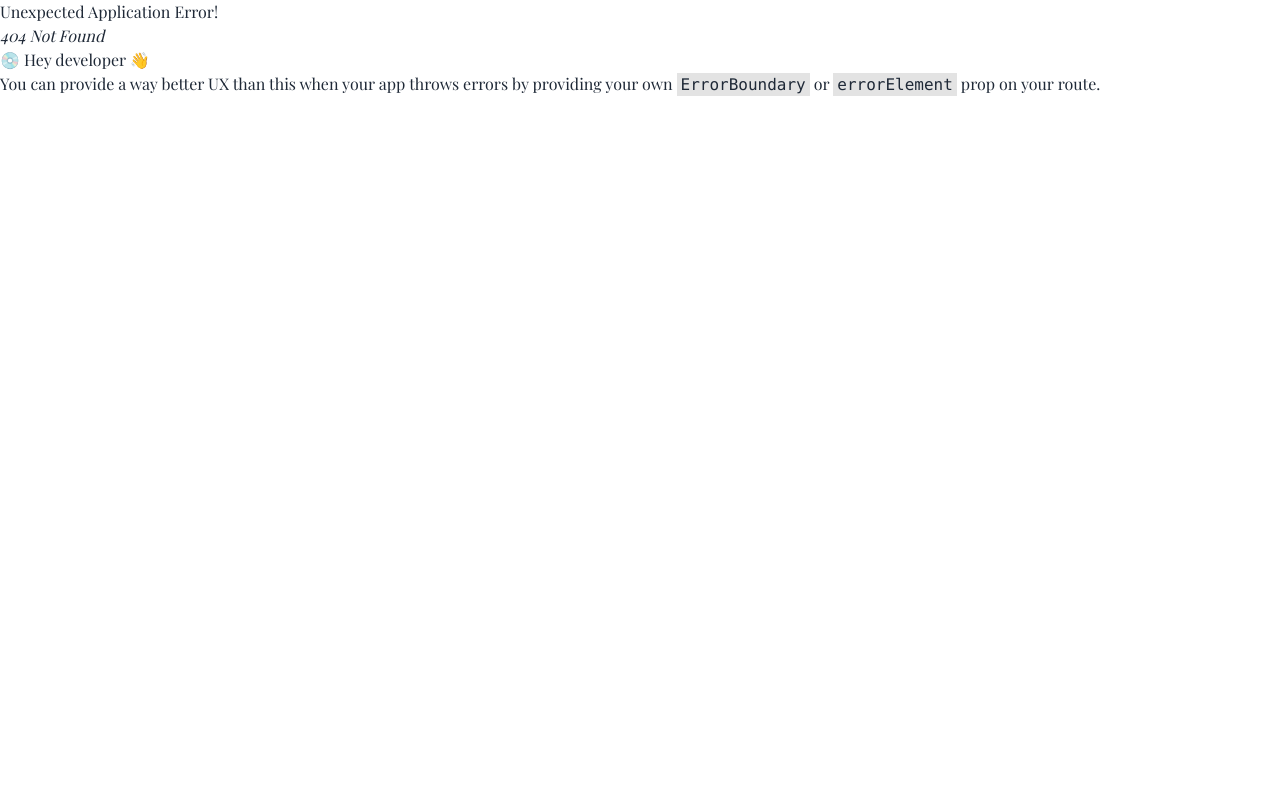
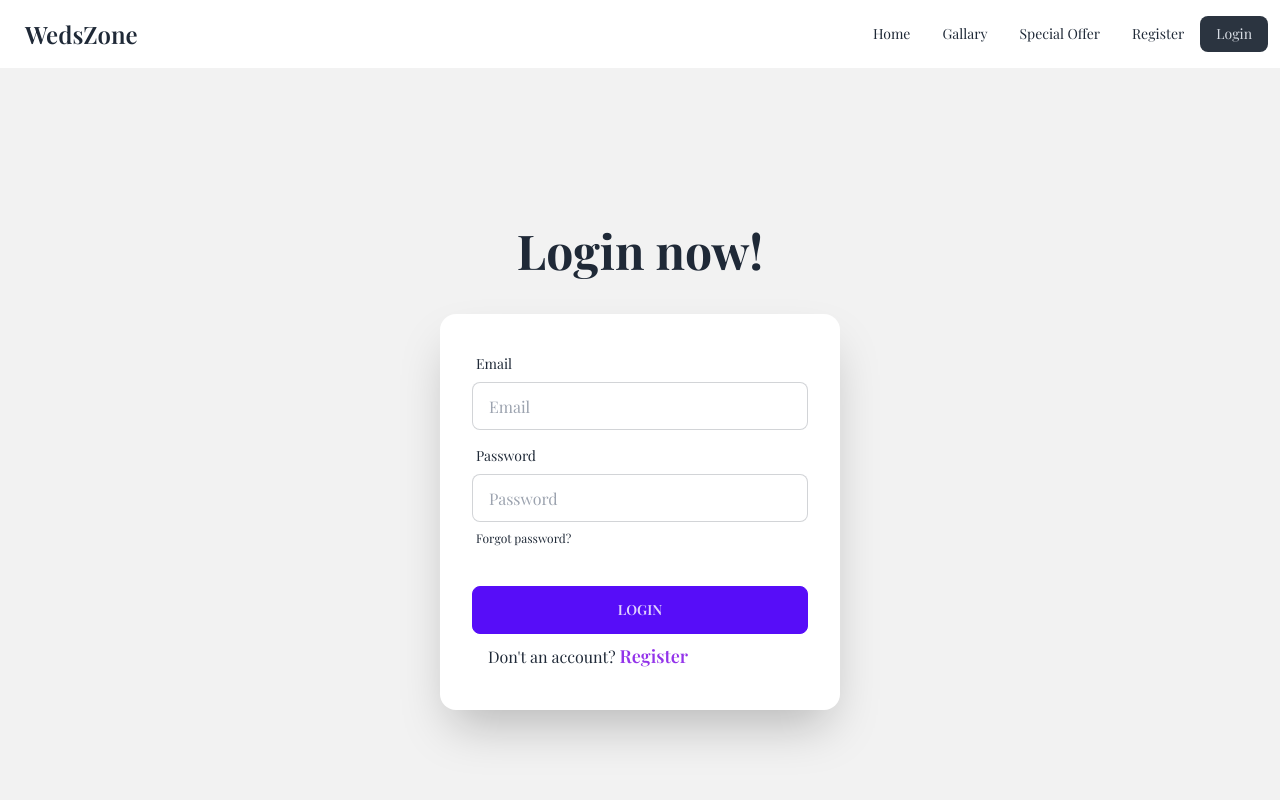
Before and after one commit to rhakib/wedding-management, a React (Vite) app: page /login in a window 1280 px wide. Before the commit this address had no page. Shown: the top 800 px of the page. Built offline with nearby package versions, Linux system fonts and the light colour scheme; a web font is replaced by a local one.

Commit message:
login and registration page design done

```diff
--- a/public/data.json
+++ b/public/data.json
@@ -29,7 +29,7 @@
         "img": "https://i.ibb.co/37mqQ33/services1.jpg",
         "price": 550,
         "description": "Wedding decorations are the artistic expression of a couples love story, transforming venues into enchanting, personalized spaces that capture the essence of their union. These carefully chosen elements evoke emotion, create ambiance, and leave a lasting impression on all who attend. At the heart of wedding decorations are florals. From elegant bouquets to intricate centerpieces, flowers bring life and color to the celebration. These details elevate the dining experience and offer a glimpse into the couples taste and personality. Banners, signage, and custom backdrops add a personal touch, telling the couples love story and guiding guests through the event. Photo booths and props provide entertainment and create memorable keepsakes. Wedding decorations extend to the bride and grooms attire, reflecting their style and setting the tone for the day. From the wedding arch to the reception dance floor, every detail contributes to the overall design, making it a visual symphony that celebrates love, commitment, and the beginning of a beautiful journey together.",
-        "shortDes": "Wedding decorations are the artistic expression of a couples love story, personalized spaces that capture the essence.",
+        "shortDes": "Wedding decorations are the artistic expression of a couples story, personalized spaces that capture the essence.",
         "serviceDetail" : ["Event Lighting and Draping", "Floral Arrangements and Centerpieces", "Linen and Tableware Rentals","Backdrop and Photo Booth Design", "Ceiling and Ceiling Treatment Decor"]
 
     },
@@ -58,7 +58,7 @@
         "img": "https://i.ibb.co/PwqXQCM/services6.jpg",
         "price": 450,
         "description": "A wedding album is a timeless and cherished keepsake that encapsulates the magic and emotion of a couples special day in a tangible form. Its a meticulously crafted compilation of the most memorable moments, transformed into high-quality printed images, and carefully arranged in a beautifully bound book or album. The creation of a wedding album is an art form in itself. The quality of a wedding album is paramount. Premium materials, such as archival paper, leather covers, and fine printing techniques, ensure that the album stands the test of time, preserving the memories for generations to come. In an age of digital imagery, a wedding album serves as a tangible heirloom, a piece of art that can be passed down through families, shared with friends, and cherished as a symbol of enduring love. It transforms a collection of photographs into a treasured legacy, making the wedding album an essential and sentimental part of any couples journey into marriage.",
-        "shortDes": "A wedding album is a timeless and cherished keepsake that encapsulates the magic and emotion of a couples special day.",
+        "shortDes": "A wedding album is a timeless and cherished keepsake that encapsulates the magic and emotion together of a couples special day.",
         "serviceDetail" : ["Custom Wedding Album Design", "Photo Selection and Editing", "Personalized Album Printing","Digital Wedding Album Creation", "Parent and Guest Albums"]
     }
 ]
--- a/src/Components/Navbar/NavBar.jsx
+++ b/src/Components/Navbar/NavBar.jsx
@@ -3,11 +3,15 @@ import { Link, NavLink } from "react-router-dom";
 const NavBar = () => {
     const navLinks = <>
         <li><NavLink to='/'>Home</NavLink></li>
-        <li><NavLink to='/case'>Case Study</NavLink></li>
+        <li><NavLink to='/case'>Gallary</NavLink></li>
         <li><NavLink to='/offer'>Special Offer</NavLink></li>
+        <li><NavLink to='/register'>Register</NavLink></li>
+        <li><NavLink to='/login'>Login</NavLink></li>
+
 
     </>
     return (
+        <>
             <div className="navbar bg-base-100">
                 <div className="navbar-start">
                     <div className="dropdown">
@@ -20,15 +24,14 @@ const NavBar = () => {
                     </div>
                     <Link to={'/'}><a className="btn btn-ghost normal-case text-2xl">WedsZone</a></Link>
                 </div>
-            <div className="navbar-center hidden lg:flex">
+                <div className="navbar-end hidden lg:flex">
                     <ul className="menu menu-horizontal px-1">
                         {navLinks}
                     </ul>
                 </div>
-            <div className="navbar-end">
-                <a className="btn">Login</a>
             </div>
-        </div>
+
+        </>
     );
 };
 
--- a/src/Components/Services/CardDetails.jsx
+++ b/src/Components/Services/CardDetails.jsx
@@ -26,7 +26,7 @@ const CardDetails = ({ service }) => {
                         </div>
 
                         <div className="">
-                            <button className='btn text-white text-xl bg-slate-400 bg-opacity-50 w-1/2'>Book a Consultation</button>
+                            <button className='btn text-white text-xl bg-slate-400 bg-opacity-50 md:w-1/2'>Book a Consultation</button>
                         </div>
                     </div>
                 </div>
--- a/src/Components/Stories/Stories.jsx
+++ b/src/Components/Stories/Stories.jsx
@@ -3,10 +3,10 @@ import stories from '../../assets/stories.jpg'
 const Stories = () => {
     return (
         <>  <h2 className='text-center text-5xl text-white my-16'>We Create Stories</h2>
-            <div className="card bg-base-100 shadow-xl grid grid-cols-1 md:grid-cols-2  gap-6">
-                <figure><img className='h-[500px] w-full' src={stories} alt="" /></figure>
-                <div className="text-center text-white md:mt-12 space-y-6">
-                    <p className='text-left w-[550px] text-2xl mt-36'>&quot;I am so happy that I chose WedsZone to organize my wedding. The team was so friendly and helpful throughout the process, and did a wonderful job of helping me get everything done in a very short time frame.&quot;
+            <div className="card bg-base-100 shadow-xl grid grid-cols-1 md:grid-cols-2 p-4 md:gap-6">
+                <figure><img className='h-[300px] md:h-[400px] lg:h-[500px] w-full' src={stories} alt="" /></figure>
+                <div className="text-center text-white lg:mt-12 ">
+                    <p className='text-left lg:w-[550px] text-2xl mt-12 lg:mt-36'>&quot;I am so happy that I chose WedsZone to organize my wedding. The team was so friendly and helpful throughout the process, and did a wonderful job of helping me get everything done in a very short time frame.&quot;
                     <br />
                     <br />
                     - Lauren
--- /dev/null
+++ b/src/Pages/ErrorPage.jsx
@@ -0,0 +1,16 @@
+import { Link } from 'react-router-dom';
+
+    const ErrorPage = () => {
+        return (
+            <>
+                <div className='flex justify-center mt-12'>
+                    <img className='rounded-xl' src="error.jpg" alt="" />
+                </div>
+                <Link className='flex justify-center mt-8' to='/'>
+                    <button className='bg-red-400 px-3 py-2 font-bold text-white rounded-md'>Go Back</button>
+                </Link>
+            </>
+        );
+    };
+
+export default ErrorPage;
--- a/src/Pages/Home.jsx
+++ b/src/Pages/Home.jsx
@@ -11,7 +11,7 @@ const Home = () => {
         <div>
             <Banner></Banner>
             <h2 className="text-center text-5xl mt-12 text-white font-medium">Services you will get</h2>
-            <div className="grid grid-cols-1 md:grid-cols-2 lg:grid-cols-3 mt-12 gap-12">
+            <div className="grid grid-cols-1 md:grid-cols-2 lg:grid-cols-3 p-4 mt-12 gap-12">
 
                 {
                     data.map(service => <Services key={service.id} service={service}></Services>)
--- /dev/null
+++ b/src/Pages/Login.jsx
@@ -0,0 +1,50 @@
+import React from 'react';
+import { Link } from 'react-router-dom';
+
+const Login = () => {
+
+    const handleLogin = (e) => {
+
+        e.preventDefault()
+        const form = new FormData(e.currentTarget)
+
+        const email = form.get('email');
+        const password = form.get('password');
+        console.log(email, password);
+}
+    return (
+        <div className="hero min-h-screen bg-base-200">
+            <div className="hero-content flex-col">
+                <div className="text-center lg:text-left">
+                    <h1 className="text-5xl font-bold">Login now!</h1>
+                </div>
+                <div className="card flex-shrink-0 w-[400px] shadow-2xl mt-6 bg-base-100">
+                    <form onSubmit={handleLogin} className="card-body">
+                        <div className="form-control">
+                            <label className="label">
+                                <span className="label-text">Email</span>
+                            </label>
+                            <input type="email" name='email' placeholder="Email" className="input input-bordered" />
+                        </div>
+                        <div className="form-control">
+                            <label className="label">
+                                <span className="label-text">Password</span>
+                            </label>
+                            <input type="password" name='password' placeholder="Password" className="input input-bordered" />
+                            <label className="label">
+                                <a href="#" className="label-text-alt link link-hover">Forgot password?</a>
+                            </label>
+                        </div>
+                        <div className="form-control mt-6">
+                            <button type='submit' className="btn btn-primary">Login</button>
+                        </div>
+                        <p className='ml-4 mb-2'>Don't an account? <Link to='/register' className='text-lg hover:underline font-semibold text-purple-600 '>Register</Link></p>
+
+                    </form>
+                </div>
+            </div>
+        </div>
+    );
+};
+
+export default Login;
--- /dev/null
+++ b/src/Pages/Register.jsx
@@ -0,0 +1,61 @@
+import React from 'react';
+import { Link } from 'react-router-dom';
+
+const Register = () => {
+
+    const handleRegister = (e) => {
+
+            e.preventDefault()
+            const form = new FormData(e.currentTarget)
+
+            const name = form.get('name');
+            const img = form.get('image');
+            const email = form.get('email');
+            const password = form.get('password');
+            console.log(email, name, img, password);
+    }
+
+    return (
+        <div className="hero min-h-screen bg-base-200">
+            <div className="hero-content flex-col">
+                <div className="text-center lg:text-left">
+                    <h1 className="text-5xl font-bold">Register now!</h1>
+                </div>
+                <div className="card flex-shrink-0 w-[400px] shadow-2xl mt-6 bg-base-100">
+                    <form onSubmit={handleRegister} className="card-body">
+                        <div className="form-control">
+                            <label className="label">
+                                <span className="label-text">Name</span>
+                            </label>
+                            <input type="text" name='name' placeholder="Your name" className="input input-bordered"  />
+                        </div>
+                        <div className="form-control">
+                            <label className="label">
+                                <span className="label-text">Image</span>
+                            </label>
+                            <input type="text" name='image' placeholder="Image URL" className="input input-bordered"  />
+                        </div>
+                        <div className="form-control">
+                            <label className="label">
+                                <span className="label-text">Email</span>
+                            </label>
+                            <input type="email" name='email' placeholder="Email" className="input input-bordered"  />
+                        </div>
+                        <div className="form-control">
+                            <label className="label">
+                                <span className="label-text">Password</span>
+                            </label>
+                            <input type="password" name='password' placeholder="Password" className="input input-bordered"  />
+                        </div>
+                        <div className="form-control mt-6">
+                            <button type='submit' className="btn btn-primary">Register</button>
+                        </div>
+                    </form>
+                    <p className='ml-4 mb-2'>Already have an account? <Link to='/login' className='text-purple-600 hover:underline text-lg font-semibold '>Login</Link></p>
+                </div>
+            </div>
+        </div>
+    );
+};
+
+export default Register;
--- a/src/Routes/Routes.jsx
+++ b/src/Routes/Routes.jsx
@@ -2,11 +2,15 @@ import { createBrowserRouter } from 'react-router-dom';
 import Root from '../Root/Root';
 import Home from '../Pages/Home';
 import ServiceDetails from '../Components/Services/ServiceDetails';
+import Register from '../Pages/Register';
+import ErrorPage from '../Pages/ErrorPage';
+import Login from '../Pages/Login';
 
 const myCreatedRouter = createBrowserRouter([
     {
         path: '/',
         element: <Root></Root>,
+        errorElement: <ErrorPage></ErrorPage>,
         children: [
             {
                 path: '/',
@@ -17,6 +21,14 @@ const myCreatedRouter = createBrowserRouter([
                 path: '/service/:id',
                 element: <ServiceDetails></ServiceDetails>,
                 loader: () => fetch('/data.json')
+            },
+            {
+                path: '/register',
+                element: <Register></Register>
+            },
+            {
+                path: '/login',
+                element: <Login></Login>
             }
 
         ]
```
Also changed, not shown: public/error.jpg (added). Lines whose indentation alone changed are shown as unchanged.
